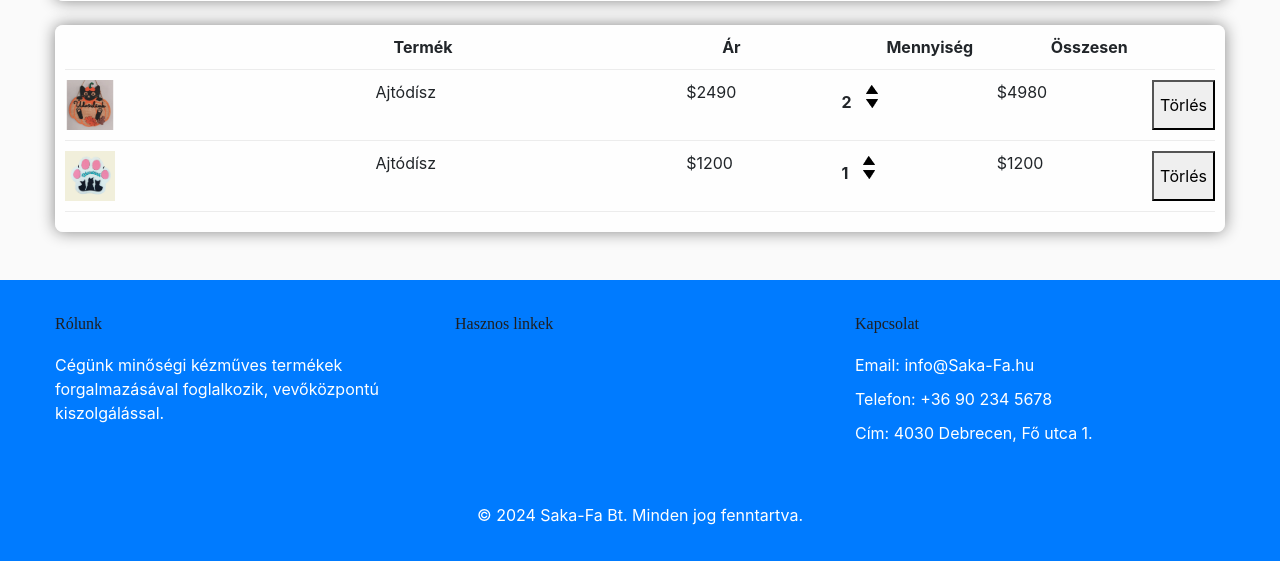
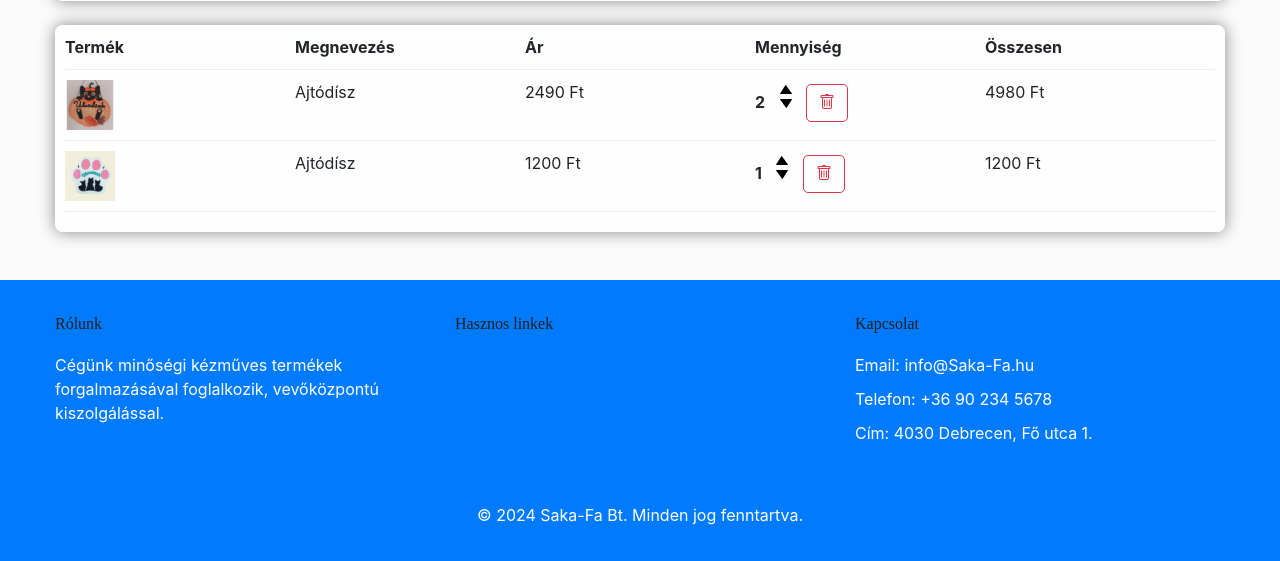
Before and after one commit to Tibi81/vizsgaremek, a Django app: page /cart/ in a window 1280 px wide. Shown: the part 360-921 px from the top of the page. Run offline with Django 5.2, Linux system fonts and the light colour scheme; a user stored in the database is signed in; data comes from the database, SQL or seed files in the repository; both versions use the stored data as it was after the commit; some libraries are stand-ins or nearby versions.

Commit message:
kosárból tételek törlése

```diff
--- a/ecommerce/static/css/main.css
+++ b/ecommerce/static/css/main.css
@@ -388,6 +388,11 @@ h6 {
 
 .btn btn-search{
     border-radius: 0 0 8px 8px !important;
+
+}
+
+.btn-delete {
+      color:#dc3545;
 
 }
 
--- a/ecommerce/store/templates/store/cart.html
+++ b/ecommerce/store/templates/store/cart.html
@@ -15,26 +15,31 @@
         </div><br>
         <div class="box-element">
             <div class="cart-row">
-                <div style="flex:2"></div>
-                <div style="flex:2"><strong>Termék</strong></div>
+                <div style="flex:1"><strong>Termék</strong></div>
+                <div style="flex:1"><strong>Megnevezés</strong></div>
                 <div style="flex:1"><strong>Ár</strong></div>
                 <div style="flex:1"><strong>Mennyiség</strong></div>
                 <div style="flex:1"><strong>Összesen</strong></div>
             </div>
             {% for item in items %}
             <div class="cart-row" data-product="{{ item.product.id }}">
-                <div style="flex:2"><img class="row-image" src="{{ item.product.imageURL }}"></div>
-                <div style="flex:2"><p>{{ item.product.name }}</p></div>
-                <div style="flex:1"><p>${{ item.product.price|floatformat:0 }}</p></div>
+                <div style="flex:1">
+                    <a href="{% url 'product_detail' item.product.id %}">
+                        <img class="row-image" src="{{ item.product.imageURL }}">
+                    </a>
+                </div>
+                <div style="flex:1"><p>{{ item.product.name }}</p></div>
+                <div style="flex:1"><p>{{ item.product.price|floatformat:0 }} Ft</p></div>
                 <div style="flex:1">
                     <p class="quantity">{{ item.quantity }}</p>
                     <div class="quantity">
                         <img data-product="{{ item.product.id }}" data-action="add" class="chg-quantity update-cart" src="{% static 'images/arrow-up.png' %}">
                         <img data-product="{{ item.product.id }}" data-action="remove" class="chg-quantity update-cart" src="{% static 'images/arrow-down.png' %}">
                     </div>
+                    <button class="delete-btn btn btn-outline-danger btn-delete" data-action="delete"><i class="bi bi-trash"></i></button>
                 </div>
-                <div style="flex:1"><p>${{ item.get_total|floatformat:0 }}</p></div>
-                <button class="delete-btn" data-product="{{ item.product.id }}">Törlés</button>
+                <div style="flex:1"><p>{{ item.get_total|floatformat:0 }} Ft</p></div>
+
 
             </div>
             {% endfor %}
--- a/ecommerce/store/templates/store/product_detail.html
+++ b/ecommerce/store/templates/store/product_detail.html
@@ -18,9 +18,7 @@
             </div>
             <div style="margin-top: 20px; display: flex; align-items: center;">
                 <input type="number" min="1" value="1" id="quantity-{{ product.id }}" class="custom-quantity-input" style="width: 60px;">
-                <button data-product="{{ product.id }}" data-action="add" class="btn btn-outline-secondary add-btn update-cart">
-                    Kosárba
-                </button>
+                <button data-product="{{ product.id }}" data-action="add" class="btn btn-outline-secondary add-btn update-cart">Kosárba</button>
                 <hr>
             </div>
         </div>
--- a/ecommerce/store/views.py
+++ b/ecommerce/store/views.py
@@ -121,12 +121,17 @@ def updateItem(request):
         orderItem.quantity += 1
     elif action == 'remove':
         orderItem.quantity -= 1
+    elif action == 'delete':
+        itemTotal = orderItem.get_total
+        orderItem.delete()
+        return JsonResponse({'message': 'Item was deleted', 'itemTotal': itemTotal}, safe=False)
 
     orderItem.save()
     if orderItem.quantity <= 0:
         orderItem.delete()
 
     return JsonResponse('Item was added', safe=False)
+
 
 def cart(request):
     data = cartData(request)
```
Also changed, not shown: ecommerce/static/js/cart.js (+41 -7 lines), ecommerce/db.sqlite3.
